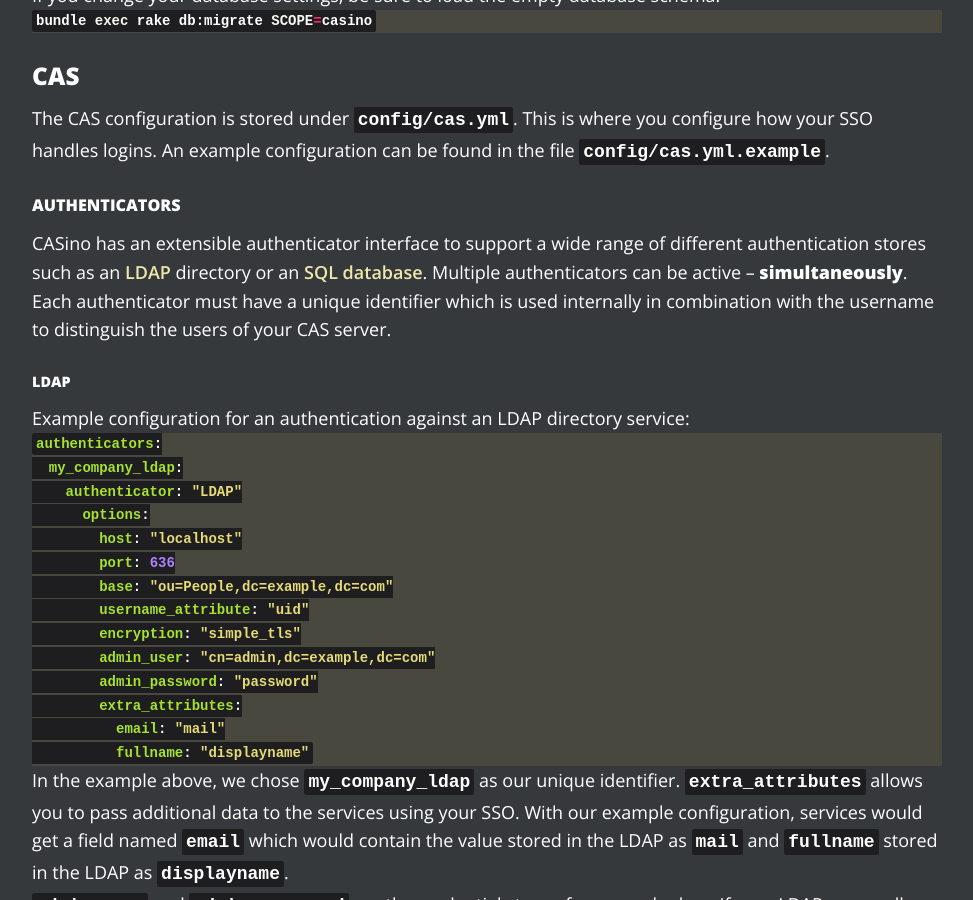
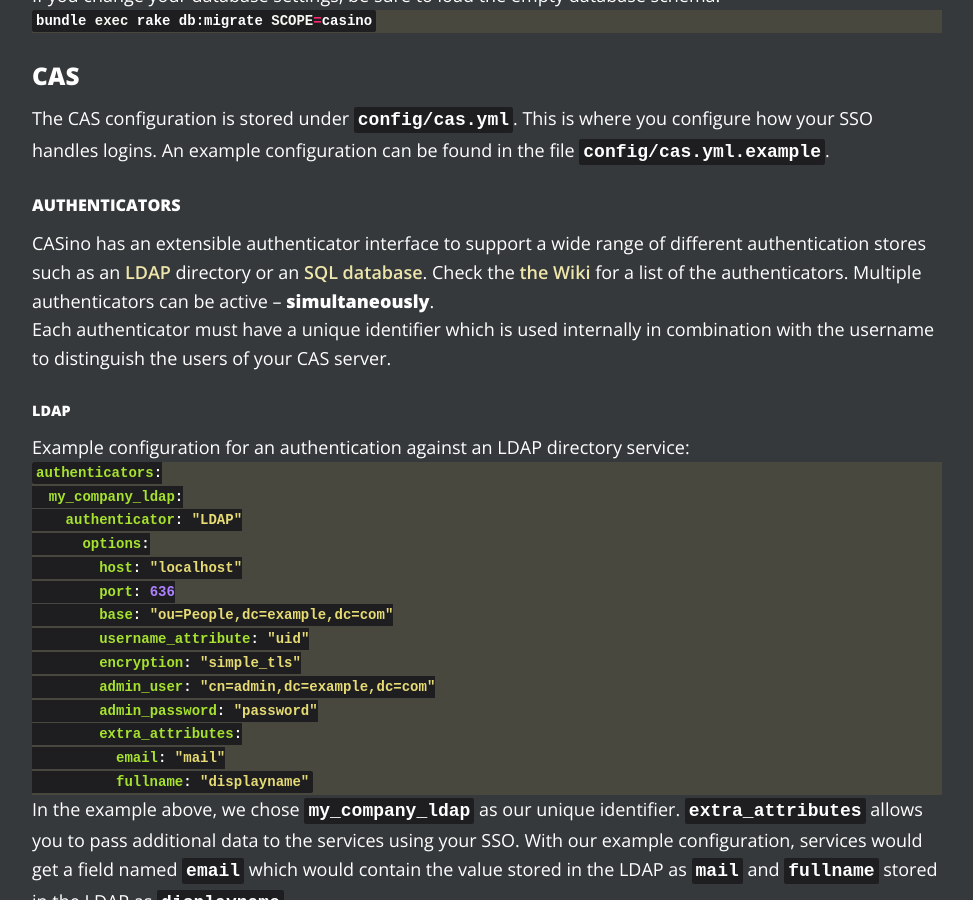
Before and after one commit to rbCAS/rbcas.github.com, a Jekyll site: the page built from docs/configuration/index.md, in a window 1280 px wide and 900 px high, scrolled down 616 px. Shown: the whole window, without its empty margins (153-1126 px from the left). Built offline with Jekyll 4.4.1, drawn with Linux system fonts in a browser that asks for light colours.

Commit message:
Add a link to the list of authenticators

```diff
--- a/docs/configuration/index.md
+++ b/docs/configuration/index.md
@@ -26,7 +26,7 @@ The CAS configuration is stored under `config/cas.yml`. This is where you config
 
 ### Authenticators
 
-CASino has an extensible authenticator interface to support a wide range of different authentication stores such as an [LDAP](https://github.com/rbCAS/casino-ldap_authenticator) directory or an [SQL database](https://github.com/rbCAS/casino-activerecord_authenticator). Multiple authenticators can be active – **simultaneously**.
+CASino has an extensible authenticator interface to support a wide range of different authentication stores such as an [LDAP](https://github.com/rbCAS/casino-ldap_authenticator) directory or an [SQL database](https://github.com/rbCAS/casino-activerecord_authenticator). Check the [the Wiki](https://github.com/rbCAS/CASino/wiki/Authenticators-List) for a list of the authenticators. Multiple authenticators can be active – **simultaneously**.
 
 Each authenticator must have a unique identifier which is used internally in combination with the username to distinguish the users of your CAS server.
 
```
